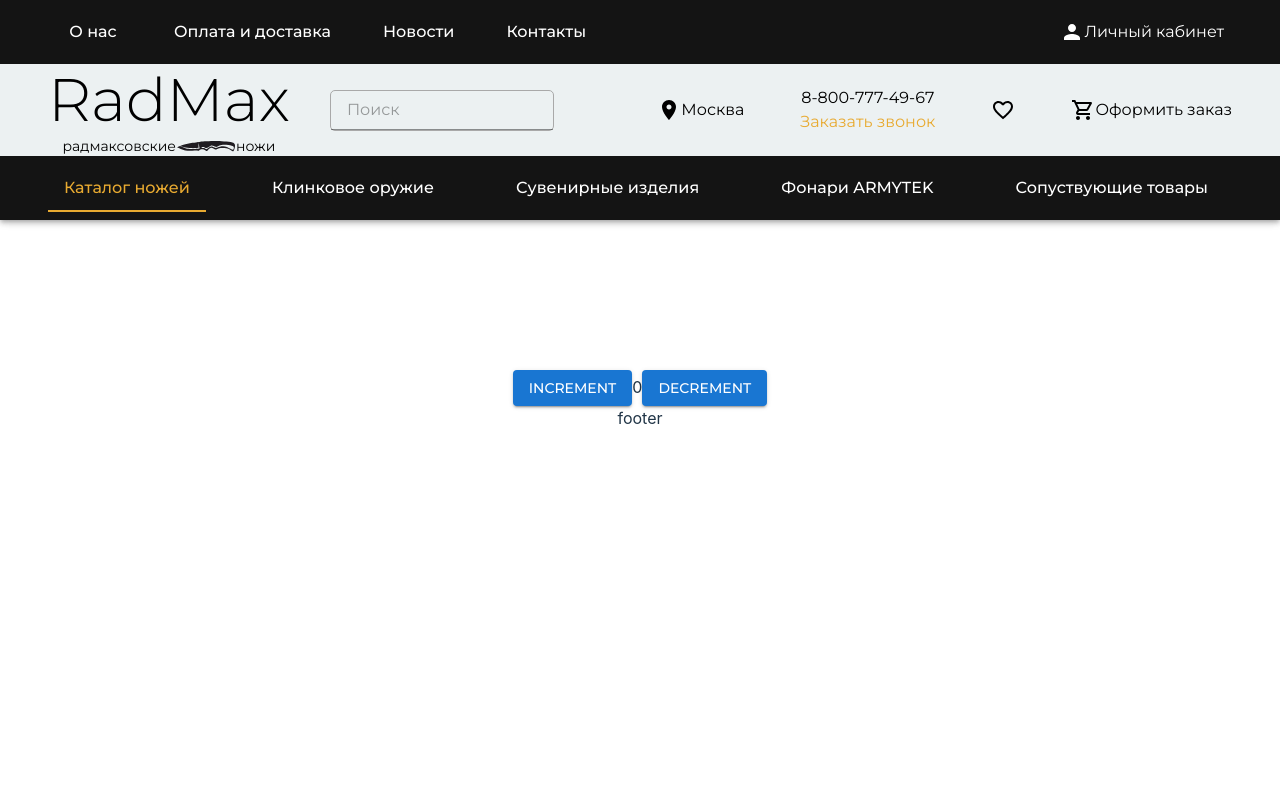
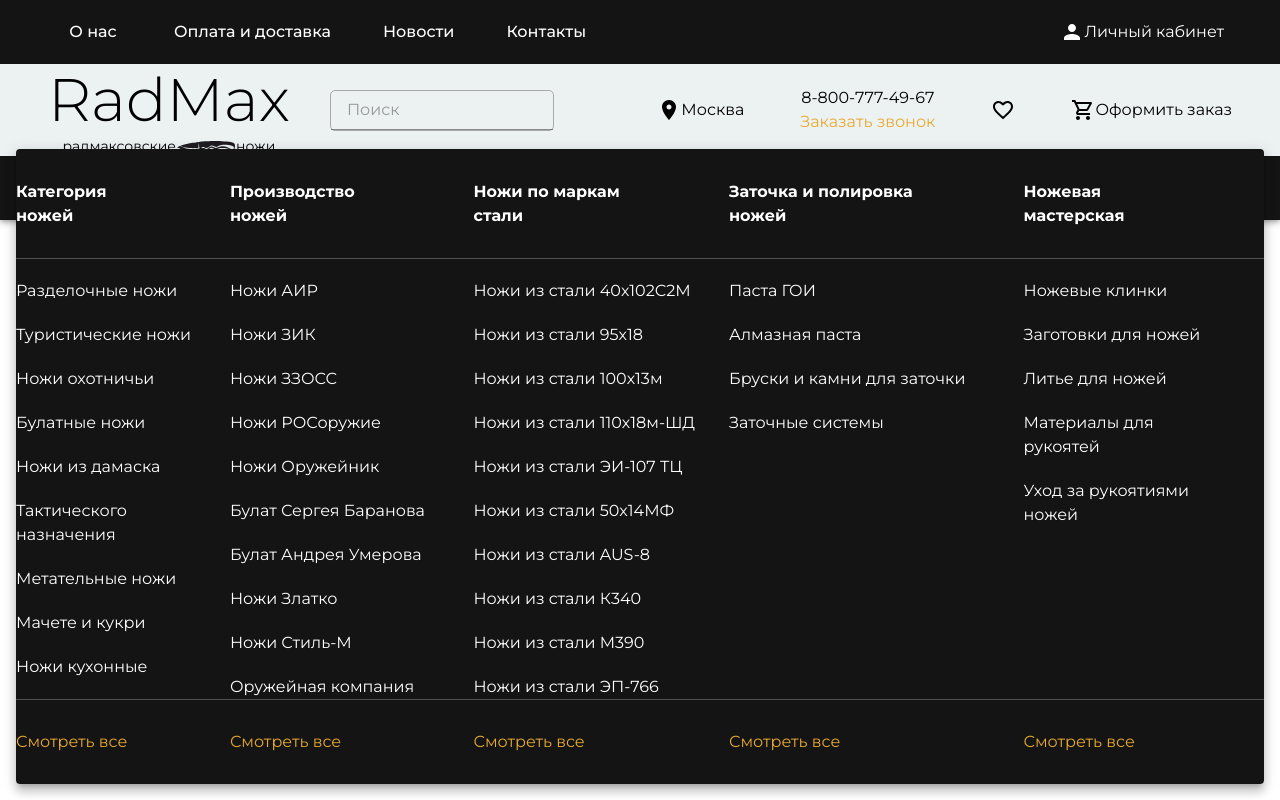
Before and after one commit to KotelnikovM/knife-market-frontend, a React (Vite) app: page / in a window 1280 px wide. Both pictures are taken after a click on the tab "Каталог ножей". Built offline with nearby package versions, Linux system fonts and the light colour scheme.

Commit message:
add: add lower-tabs popover

```diff
--- /dev/null
+++ b/src/entities/lower-tabs/api/fakeApi.ts
@@ -0,0 +1,65 @@
+export const popoverData = [
+  {
+    category: 'Категория ножей',
+    data: [
+      'Разделочные ножи',
+      'Туристические ножи',
+      'Ножи охотничьи',
+      'Булатные ножи',
+      'Ножи из дамаска',
+      'Тактического назначения',
+      'Метательные ножи',
+      'Мачете и кукри',
+      'Ножи кухонные',
+    ],
+  },
+  {
+    category: 'Производство ножей',
+    data: [
+      'Ножи АИР',
+      'Ножи ЗИК',
+      'Ножи ЗЗОСС',
+      'Ножи РОСоружие',
+      'Ножи Оружейник',
+      'Булат Сергея Баранова',
+      'Булат Андрея Умерова',
+      'Ножи Златко',
+      'Ножи Стиль-М',
+      'Оружейная компания',
+    ],
+  },
+  {
+    category: 'Ножи по маркам стали',
+    data: [
+      'Ножи из стали 40х102С2М',
+      'Ножи из стали 95х18',
+      'Ножи из стали 100х13м',
+      'Ножи из стали 110х18м-ШД',
+      'Ножи из стали ЭИ-107 ТЦ',
+      'Ножи из стали 50х14МФ',
+      'Ножи из стали AUS-8',
+      'Ножи из стали К340',
+      'Ножи из стали M390',
+      'Ножи из стали ЭП-766',
+    ],
+  },
+  {
+    category: 'Заточка и полировка ножей',
+    data: [
+      'Паста ГОИ',
+      'Алмазная паста',
+      'Бруски и камни для заточки',
+      'Заточные системы',
+    ],
+  },
+  {
+    category: 'Ножевая мастерская',
+    data: [
+      'Ножевые клинки',
+      'Заготовки для ножей',
+      'Литье для ножей',
+      'Материалы для рукоятей',
+      'Уход за рукоятиями ножей',
+    ],
+  },
+];
--- a/src/entities/lower-tabs/ui/index.tsx
+++ b/src/entities/lower-tabs/ui/index.tsx
@@ -1,14 +1,34 @@
 import React, { useState } from 'react';
-import { Container, Toolbar } from '@mui/material';
+import {
+  Box,
+  Container,
+  Divider,
+  Popover,
+  Toolbar,
+  Typography,
+} from '@mui/material';
 import StyledTabs from 'shared/tabs/styled-tabs';
 import StyledTab from 'shared/tabs/styled-tab';
+import { popoverData } from '../api/fakeApi';
 
 export const LowerTabs = (): JSX.Element => {
-  const [value, setValue] = useState('Каталог ножей');
+  const [value, setValue] = useState<string | number>('Каталог ножей');
 
   const handleChange = (event: React.SyntheticEvent, newValue: string) => {
     setValue(newValue);
   };
+
+  const [anchorEl, setAnchorEl] = useState<null | Element>(null);
+
+  const handleClick = (event: React.SyntheticEvent) => {
+    setAnchorEl(event.currentTarget);
+  };
+
+  const handleClose = () => {
+    setAnchorEl(null);
+  };
+
+  const open = Boolean(anchorEl);
 
   const tabStyle = {
     color: '#FFFFFF',
@@ -24,7 +44,6 @@
         background: '#141414',
       }}
     >
-      {/* TODO: Добавить выплывающие списки категорий*/}
       <Container component="div" maxWidth="xl">
         <StyledTabs
           value={value}
@@ -37,12 +56,78 @@
             },
           }}
         >
-          <StyledTab label="Каталог ножей" sx={tabStyle} />
+          <StyledTab
+            label="Каталог ножей"
+            sx={tabStyle}
+            onClick={handleClick}
+          />
           <StyledTab label="Клинковое оружие" sx={tabStyle} />
           <StyledTab label="Сувенирные изделия" sx={tabStyle} />
           <StyledTab label="Фонари ARMYTEK" sx={tabStyle} />
           <StyledTab label="Сопуствующие товары" sx={tabStyle} />
         </StyledTabs>
+        <Popover
+          open={open}
+          anchorEl={anchorEl}
+          onClose={handleClose}
+          anchorOrigin={{
+            vertical: 'bottom',
+            horizontal: 'left',
+          }}
+          transformOrigin={{
+            vertical: 'top',
+            horizontal: 'left',
+          }}
+        >
+          <Box sx={{ display: 'flex' }}>
+            {popoverData.map((el) => {
+              return (
+                <Box
+                  sx={{
+                    display: 'flex',
+                    flexDirection: 'column',
+                    background: '#141414',
+                  }}
+                >
+                  <Typography
+                    sx={{
+                      color: '#FFFFFF',
+                      margin: '31px 95px 0 0',
+                      fontWeight: 900,
+                    }}
+                  >
+                    {el.category}
+                  </Typography>
+                  <Divider
+                    sx={{ mt: '30px', background: 'rgba(255, 255, 255, 0.3)' }}
+                  />
+                  {el.data.map((element) => {
+                    return (
+                      <Typography
+                        sx={{
+                          color: '#FFFFFF',
+                          margin: '20px 30px 0 0',
+                          ':hover': {
+                            color: '#E8AA31',
+                            textDecoration: 'underline',
+                          },
+                        }}
+                      >
+                        {element}
+                      </Typography>
+                    );
+                  })}
+                  <Divider
+                    sx={{ mt: 'auto', background: 'rgba(255, 255, 255, 0.3)' }}
+                  />
+                  <Typography sx={{ color: '#E8AA31', mt: '30px', mb: '30px' }}>
+                    Смотреть все
+                  </Typography>
+                </Box>
+              );
+            })}
+          </Box>
+        </Popover>
       </Container>
     </Toolbar>
   );
--- a/src/shared/tabs/styled-tab.tsx
+++ b/src/shared/tabs/styled-tab.tsx
@@ -2,6 +2,9 @@
 
 interface StyledTabProps {
   label: string;
+  // eslint-disable-next-line @typescript-eslint/ban-ts-comment
+  // @ts-ignore
+  onClick?: (event: React.SyntheticEvent) => void;
 }
 
 const StyledTab = styled((props: StyledTabProps) => (
--- a/src/shared/tabs/styled-tabs.tsx
+++ b/src/shared/tabs/styled-tabs.tsx
@@ -2,7 +2,7 @@
 
 interface StyledTabsProps {
   children?: React.ReactNode;
-  value: string;
+  value: string | number;
   onChange: (event: React.SyntheticEvent, newValue: string) => void;
 }
 
```
